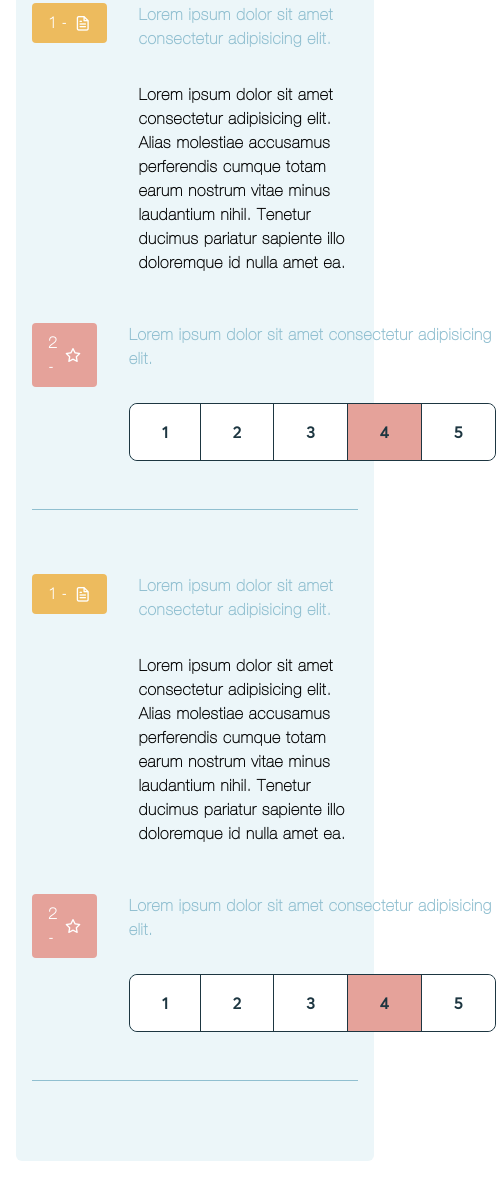
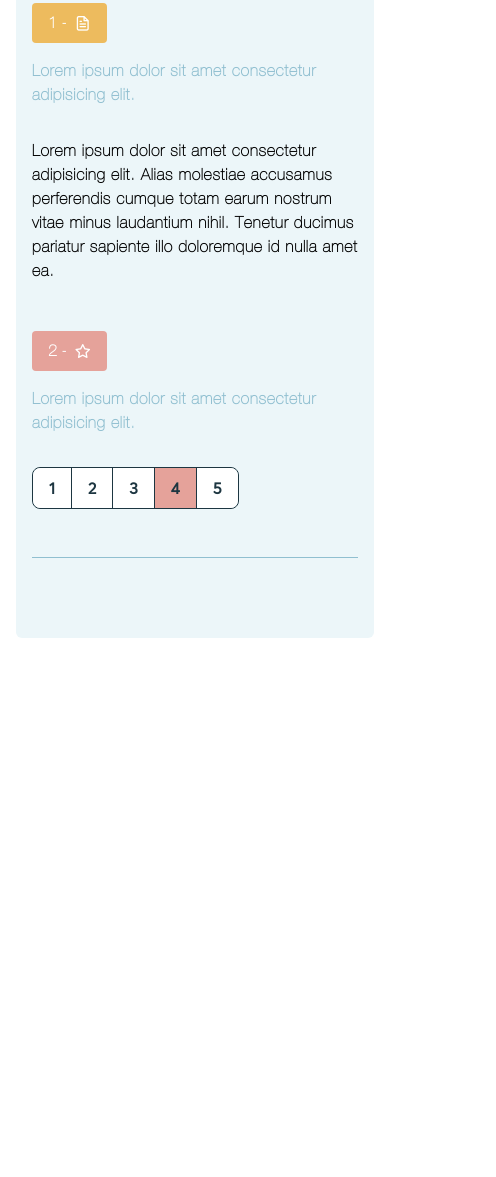
Before and after one commit to xrishi20/Romanian-Thing, a plain HTML site: page responses.html in a window 390 px wide. Shown: the part 339-1516 px from the top of the page, 496 px wide, since content can reach past the window. After the commit the page ends 993 px from the top, so only its background shows below. Drawn offline with Linux system fonts and the light colour scheme; files whose address does not match are found by name.

Commit message:
hallelujah

```diff
--- a/responses.html
+++ b/responses.html
@@ -72,8 +72,8 @@
               <div
                 class="w-full flex flex-col md:flex-row font-primary mb-8 md:mb-16"
               >
-                <div class="w-full flex flex-row mb-4 md:mb-0 md:mr-2">
-                  <div class="flex flex-col">
+                <div class="w-full flex flex-col md:flex-row mb-4 md:mb-0 md:mr-2">
+                  <div class="flex flex-row md:flex-col mb-4 md:mb-0">
                     <!-- Number -->
                     <div
                       class="py-2 px-4 bg-pYellow text-white font-black flex items-center rounded mr-8 flex-shrink"
@@ -100,8 +100,8 @@
               <div
                 class="w-full flex flex-col md:flex-row font-primary mb-8 md:mb-16"
               >
-                <div class="w-full flex flex-row mb-4 md:mb-0 md:mr-2">
-                  <div class="flex flex-col">
+                <div class="w-full flex flex-col md:flex-row mb-4 md:mb-0 md:mr-2">
+                  <div class="flex flex-row md:flex-col mb-4 md:mb-0">
                     <!-- Number -->
                     <div
                       class="py-2 px-4 bg-sRed text-white font-black flex items-center rounded mr-8 flex-shrink"
@@ -120,112 +120,27 @@
                         class="flex rounded-lg font-heading font-normal border border-dGreen text-dGreen"
                       >
                         <button
-                          class="font-bold text-base md:text-xl py-4 px-8 bg-white focus:outline-none focus:shadow-outline rounded-l-lg border-r border-dGreen"
+                          class="font-bold text-base md:text-xl py-2 px-4 md:py-4 md:px-8 bg-white focus:outline-none focus:shadow-outline rounded-l-lg border-r border-dGreen"
                         >
                           1
                         </button>
                         <button
-                          class="font-bold text-base md:text-xl py-4 px-8 bg-white focus:outline-none focus:shadow-outline border-r border-dGreen"
+                          class="font-bold text-base md:text-xl py-2 px-4 md:py-4 md:px-8 bg-white focus:outline-none focus:shadow-outline border-r border-dGreen"
                         >
                           2
                         </button>
                         <button
-                          class="font-bold text-base md:text-xl py-4 px-8 bg-white focus:outline-none focus:shadow-outline border-r border-dGreen"
+                          class="font-bold text-base md:text-xl py-2 px-4 md:py-4 md:px-8 bg-white focus:outline-none focus:shadow-outline border-r border-dGreen"
                         >
                           3
                         </button>
                         <button
-                          class="font-bold text-base md:text-xl py-4 px-8 bg-sRed focus:outline-none focus:shadow-outline border-r border-dGreen"
+                          class="font-bold text-base md:text-xl py-2 px-4 md:py-4 md:px-8 bg-sRed focus:outline-none focus:shadow-outline border-r border-dGreen"
                         >
                           4
                         </button>
                         <button
-                          class="font-bold text-base md:text-xl py-4 px-8 bg-white focus:outline-none focus:shadow-outline rounded-r-lg"
-                        >
-                          5
-                        </button>
-                      </div>
-                    </div>
-                  </div>
-                </div>
-              </div>
-          </div>
-          <!-- End -->
-          <!-- Repeat -->
-          <div class="w-full border-b border-grdBlue pt-16">
-              <!-- Question Input -->
-              <div
-                class="w-full flex flex-col md:flex-row font-primary mb-8 md:mb-16"
-              >
-                <div class="w-full flex flex-row mb-4 md:mb-0 md:mr-2">
-                  <div class="flex flex-col">
-                    <!-- Number -->
-                    <div
-                      class="py-2 px-4 bg-pYellow text-white font-black flex items-center rounded mr-8 flex-shrink"
-                    >
-                      <span>1 -</span>
-                      <span class="icon-file-text ml-2"></span>
-                    </div>
-                  </div>
-                  <!-- Text -->
-                  <div class="flex-1">
-                    <p class="font-bold text-grdBlue tracking-wider mb-8">
-                      Lorem ipsum dolor sit amet consectetur adipisicing elit.
-                    </p>
-                    <p class="font-bold tracking-wider">
-                      Lorem ipsum dolor sit amet consectetur adipisicing elit. Alias
-                      molestiae accusamus perferendis cumque totam earum nostrum
-                      vitae minus laudantium nihil. Tenetur ducimus pariatur
-                      sapiente illo doloremque id nulla amet ea.
-                    </p>
-                  </div>
-                </div>
-              </div>
-              <!-- Response Input -->
-              <div
-                class="w-full flex flex-col md:flex-row font-primary mb-8 md:mb-16"
-              >
-                <div class="w-full flex flex-row mb-4 md:mb-0 md:mr-2">
-                  <div class="flex flex-col">
-                    <!-- Number -->
-                    <div
-                      class="py-2 px-4 bg-sRed text-white font-black flex items-center rounded mr-8 flex-shrink"
-                    >
-                      <span>2 -</span>
-                      <span class="icon-star ml-2"></span>
-                    </div>
-                  </div>
-                  <!-- Text & 1-5 -->
-                  <div class="flex-1">
-                    <p class="font-bold text-grdBlue tracking-wider mb-8">
-                      Lorem ipsum dolor sit amet consectetur adipisicing elit.
-                    </p>
-                    <div class="w-full flex">
-                      <div
-                        class="flex rounded-lg font-heading font-normal border border-dGreen text-dGreen"
-                      >
-                        <button
-                          class="font-bold text-base md:text-xl py-4 px-8 bg-white focus:outline-none focus:shadow-outline rounded-l-lg border-r border-dGreen"
-                        >
-                          1
-                        </button>
-                        <button
-                          class="font-bold text-base md:text-xl py-4 px-8 bg-white focus:outline-none focus:shadow-outline border-r border-dGreen"
-                        >
-                          2
-                        </button>
-                        <button
-                          class="font-bold text-base md:text-xl py-4 px-8 bg-white focus:outline-none focus:shadow-outline border-r border-dGreen"
-                        >
-                          3
-                        </button>
-                        <button
-                          class="font-bold text-base md:text-xl py-4 px-8 bg-sRed focus:outline-none focus:shadow-outline border-r border-dGreen"
-                        >
-                          4
-                        </button>
-                        <button
-                          class="font-bold text-base md:text-xl py-4 px-8 bg-white focus:outline-none focus:shadow-outline rounded-r-lg"
+                          class="font-bold text-base md:text-xl py-2 px-4 md:py-4 md:px-8 bg-white focus:outline-none focus:shadow-outline rounded-r-lg"
                         >
                           5
                         </button>
```
